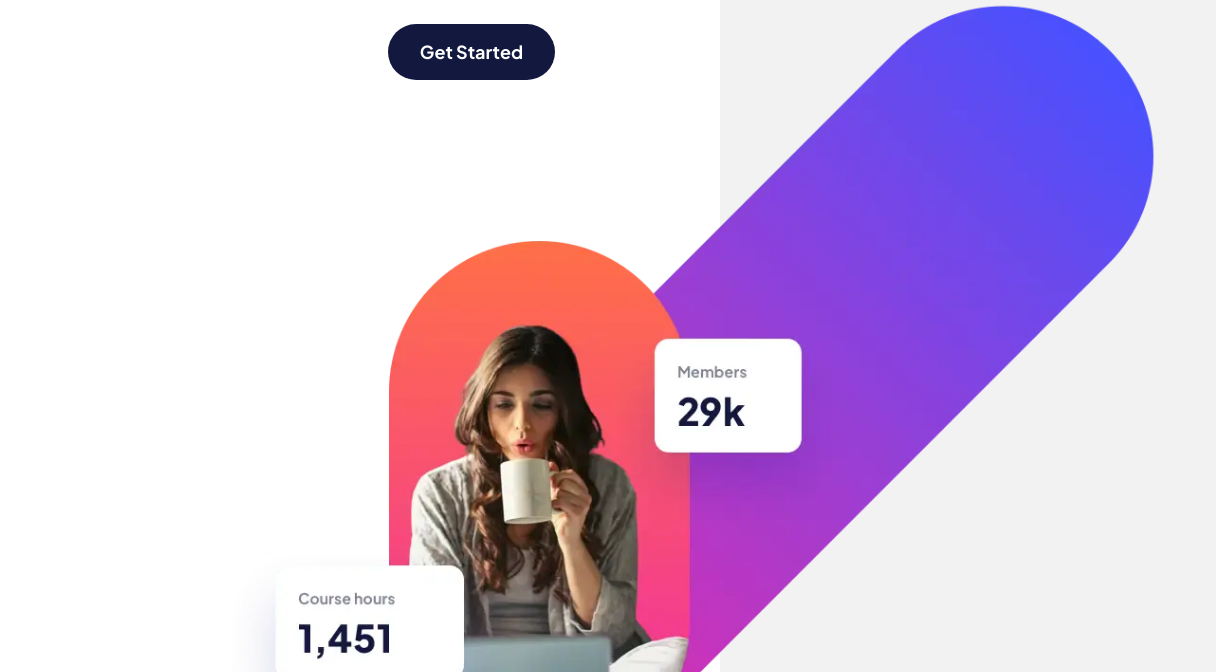
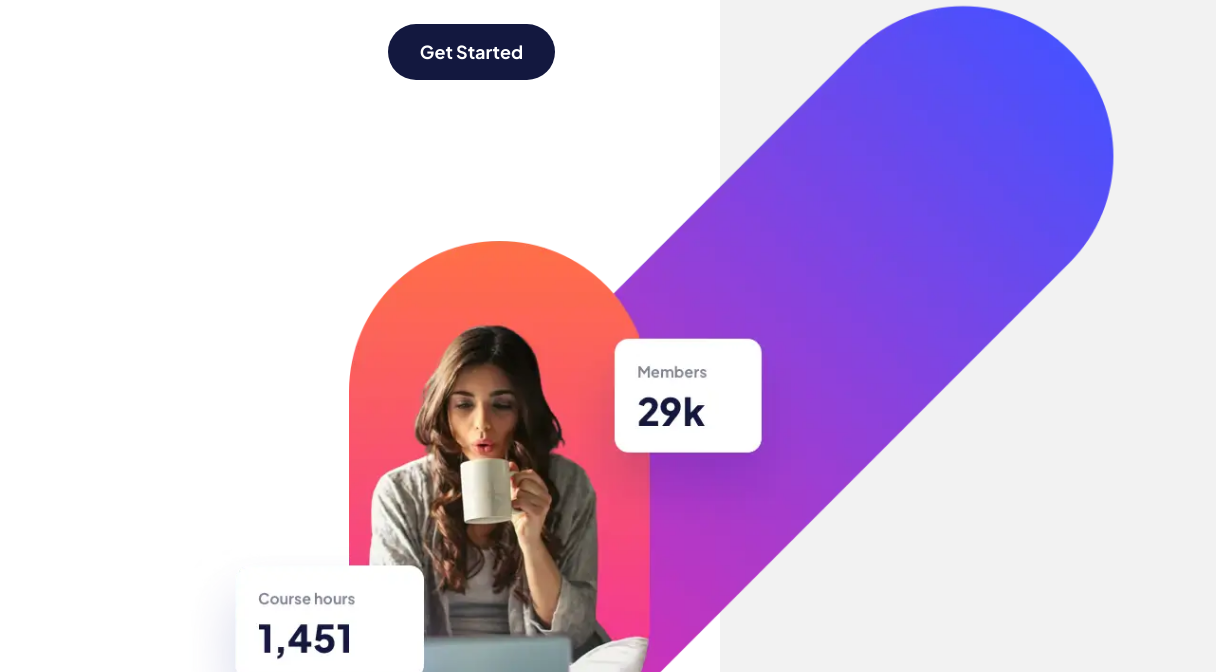
Before and after one commit to kwonmoon/skilled-elearning-landing-page, a plain HTML site: page index.html in a window 1280 px wide. Shown: the top 672 px of the page, 560-1776 px from the left, 1216 px wide, since content can reach past the window. Drawn offline with Linux system fonts and the light colour scheme.

Commit message:
updated index.css

```diff
--- a/index.css
+++ b/index.css
@@ -219,7 +219,7 @@ body {
 .hero-image {
    position: absolute;
    bottom: 6.2rem;
-   left: 49rem;
+   left: 46.5rem;
 }
 
 .hero-image .desktop {
```
